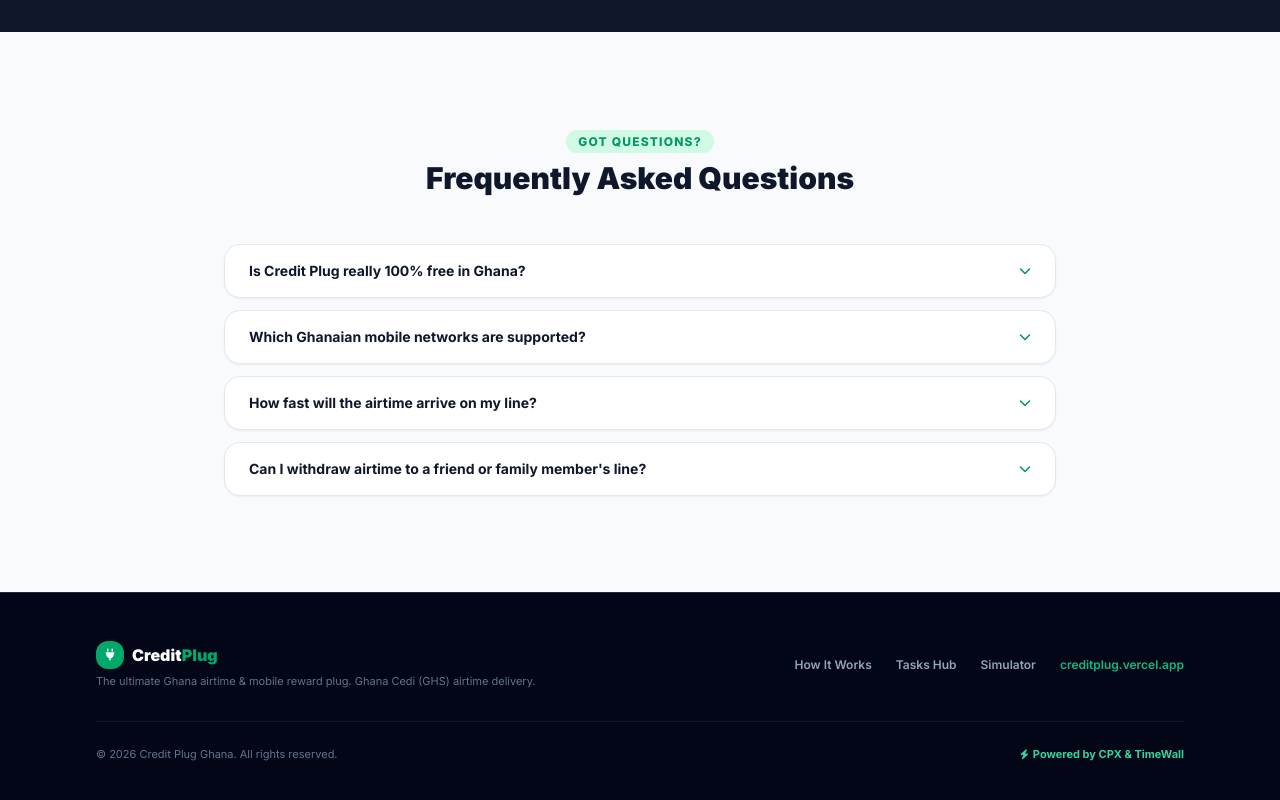
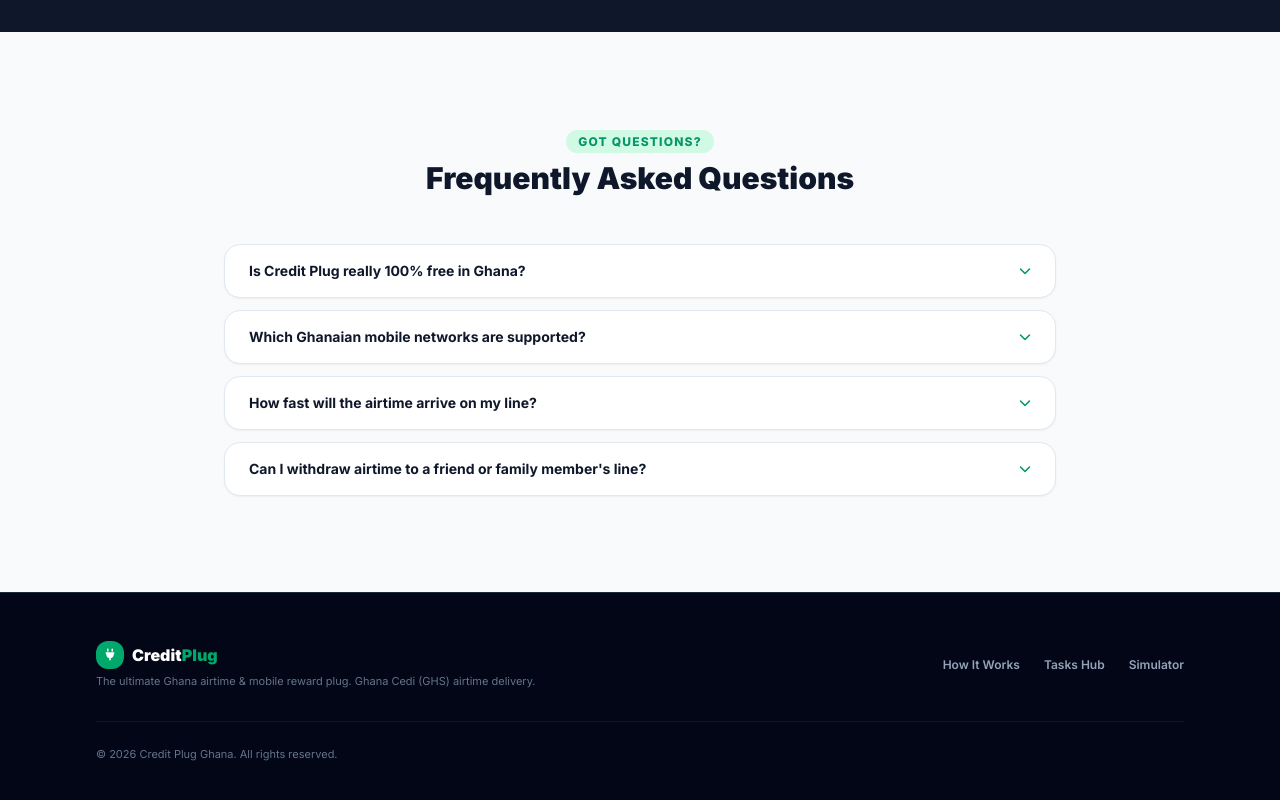
Before and after one commit to Dennis-Abaah/creditplug, a plain HTML site: page index.html in a window 1280 px wide. Shown: the part 3701-4501 px from the top of the page. Drawn offline with nearby package versions, Linux system fonts and the light colour scheme.

Commit message:
edited landing page

```diff
--- a/index.html
+++ b/index.html
@@ -4,6 +4,8 @@
     <meta charset="UTF-8">
     <meta name="viewport" content="width=device-width, initial-scale=1.0">
     <title>Credit Plug Ghana 🔌 | Earn Instant Airtime & Mobile Rewards</title>
+    <link rel="icon" href="favicon.png" />
+    <link rel="icon" type="image/svg+xml" href="favicon.svg" />
     <meta name="description" content="The ultimate Ghana airtime plug! Complete micro-tasks, surveys, and app tests to get instant MTN, Telecel, and AT Ghana airtime top-ups directly to your phone.">
 
     <!-- Tailwind CSS -->
@@ -827,7 +829,6 @@
                     <a href="#how-it-works" class="hover:text-white transition-colors">How It Works</a>
                     <a href="#earning-hub" class="hover:text-white transition-colors">Tasks Hub</a>
                     <a href="#cashout-demo" class="hover:text-white transition-colors">Simulator</a>
-                    <a href="https://creditplug.vercel.app" target="_blank" class="text-plug-400 hover:text-plug-300">creditplug.vercel.app</a>
                 </div>
 
             </div>
@@ -836,7 +837,6 @@
                 <p>&copy; 2026 Credit Plug Ghana. All rights reserved.</p>
                 <div class="flex items-center gap-3">
                     <span class="inline-flex items-center gap-1 text-emerald-400 font-bold">
-                        <i class="fa-solid fa-bolt text-[10px]"></i> Powered by CPX & TimeWall
                     </span>
                 </div>
             </div>
```
